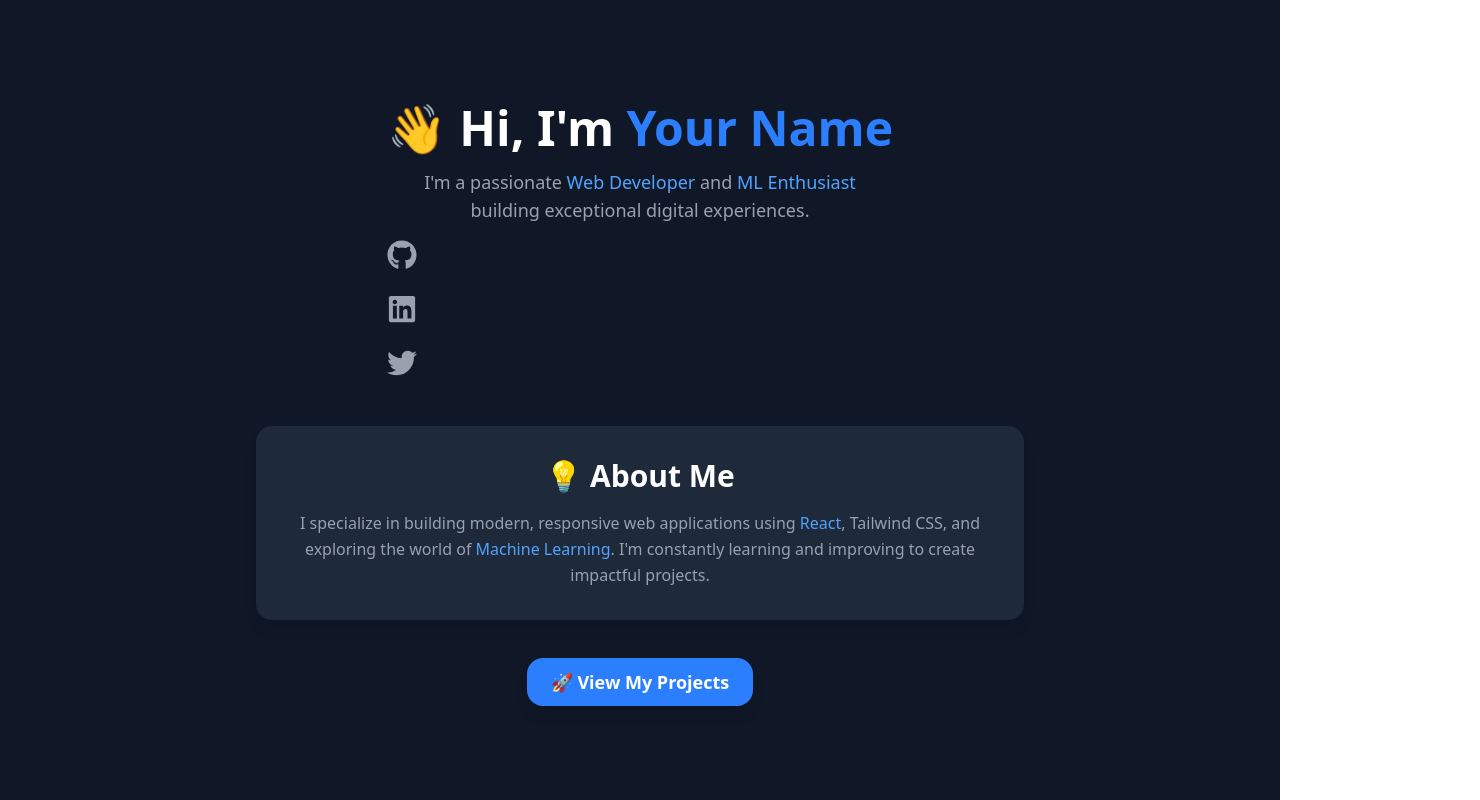
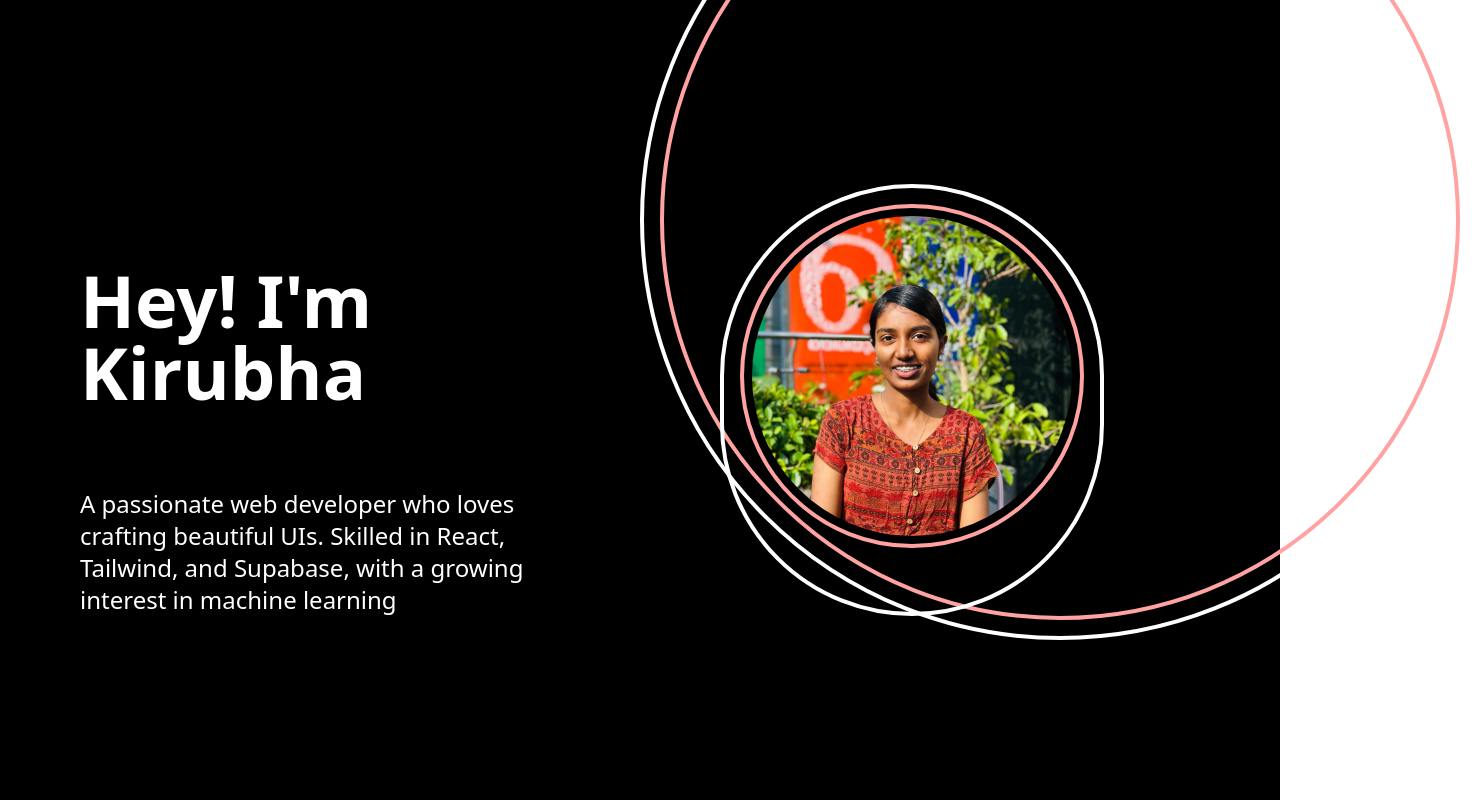
Before and after one commit to 3-stardust-7/Portfolio, a React (Vite) app: page / in a window 1280 px wide. Shown: the whole page, 1480 px wide, since content can reach past the window. Built offline with nearby package versions, Linux system fonts and the light colour scheme.

Commit message:
content in landing

```diff
--- a/src/output.css
+++ b/src/output.css
@@ -6,26 +6,38 @@
       "Segoe UI Emoji", "Segoe UI Symbol", "Noto Color Emoji";
     --font-mono: ui-monospace, SFMono-Regular, Menlo, Monaco, Consolas, "Liberation Mono",
       "Courier New", monospace;
+    --color-red-300: oklch(0.808 0.114 19.571);
+    --color-red-400: oklch(0.704 0.191 22.216);
     --color-red-500: oklch(0.637 0.237 25.331);
+    --color-red-700: oklch(0.505 0.213 27.518);
+    --color-red-800: oklch(0.444 0.177 26.899);
+    --color-red-900: oklch(0.396 0.141 25.723);
     --color-blue-400: oklch(0.707 0.165 254.624);
     --color-blue-500: oklch(0.623 0.214 259.815);
     --color-blue-600: oklch(0.546 0.245 262.881);
     --color-gray-400: oklch(0.707 0.022 261.325);
     --color-gray-800: oklch(0.278 0.033 256.848);
     --color-gray-900: oklch(0.21 0.034 264.665);
+    --color-black: #000;
     --color-white: #fff;
     --spacing: 0.25rem;
     --container-md: 28rem;
     --container-3xl: 48rem;
     --text-lg: 1.125rem;
     --text-lg--line-height: calc(1.75 / 1.125);
+    --text-2xl: 1.5rem;
+    --text-2xl--line-height: calc(2 / 1.5);
     --text-3xl: 1.875rem;
     --text-3xl--line-height: calc(2.25 / 1.875);
     --text-5xl: 3rem;
     --text-5xl--line-height: 1;
+    --text-7xl: 4.5rem;
+    --text-7xl--line-height: 1;
     --font-weight-bold: 700;
     --leading-relaxed: 1.625;
+    --radius-xl: 0.75rem;
     --radius-2xl: 1rem;
+    --ease-out: cubic-bezier(0, 0, 0.2, 1);
     --default-transition-duration: 150ms;
     --default-transition-timing-function: cubic-bezier(0.4, 0, 0.2, 1);
     --default-font-family: var(--font-sans);
@@ -193,8 +205,38 @@
   .sticky {
     position: sticky;
   }
+  .-top-50 {
+    top: calc(var(--spacing) * -50);
+  }
+  .top-5 {
+    top: calc(var(--spacing) * 5);
+  }
+  .top-10 {
+    top: calc(var(--spacing) * 10);
+  }
+  .top-50 {
+    top: calc(var(--spacing) * 50);
+  }
+  .-right-50 {
+    right: calc(var(--spacing) * -50);
+  }
+  .right-5 {
+    right: calc(var(--spacing) * 5);
+  }
+  .right-10 {
+    right: calc(var(--spacing) * 10);
+  }
+  .right-50 {
+    right: calc(var(--spacing) * 50);
+  }
   .isolate {
     isolation: isolate;
+  }
+  .z-0 {
+    z-index: 0;
+  }
+  .z-20 {
+    z-index: 20;
   }
   .\!container {
     width: 100% !important;
@@ -232,6 +274,9 @@
       max-width: 96rem;
     }
   }
+  .m-20 {
+    margin: calc(var(--spacing) * 20);
+  }
   .mx-auto {
     margin-inline: auto;
   }
@@ -243,6 +288,12 @@
   }
   .mt-12 {
     margin-top: calc(var(--spacing) * 12);
+  }
+  .mt-40 {
+    margin-top: calc(var(--spacing) * 40);
+  }
+  .mr-12 {
+    margin-right: calc(var(--spacing) * 12);
   }
   .mb-4 {
     margin-bottom: calc(var(--spacing) * 4);
@@ -280,8 +331,80 @@
   .table {
     display: table;
   }
+  .h-10 {
+    height: calc(var(--spacing) * 10);
+  }
+  .h-20 {
+    height: calc(var(--spacing) * 20);
+  }
+  .h-24 {
+    height: calc(var(--spacing) * 24);
+  }
+  .h-36 {
+    height: calc(var(--spacing) * 36);
+  }
+  .h-38 {
+    height: calc(var(--spacing) * 38);
+  }
+  .h-40 {
+    height: calc(var(--spacing) * 40);
+  }
+  .h-60 {
+    height: calc(var(--spacing) * 60);
+  }
+  .h-80 {
+    height: calc(var(--spacing) * 80);
+  }
+  .h-100 {
+    height: calc(var(--spacing) * 100);
+  }
+  .h-110 {
+    height: calc(var(--spacing) * 110);
+  }
+  .h-120 {
+    height: calc(var(--spacing) * 120);
+  }
+  .h-200 {
+    height: calc(var(--spacing) * 200);
+  }
+  .h-auto {
+    height: auto;
+  }
   .min-h-screen {
     min-height: 100vh;
+  }
+  .w-1 {
+    width: calc(var(--spacing) * 1);
+  }
+  .w-1\/2 {
+    width: calc(1/2 * 100%);
+  }
+  .w-20 {
+    width: calc(var(--spacing) * 20);
+  }
+  .w-24 {
+    width: calc(var(--spacing) * 24);
+  }
+  .w-40 {
+    width: calc(var(--spacing) * 40);
+  }
+  .w-60 {
+    width: calc(var(--spacing) * 60);
+  }
+  .w-80 {
+    width: calc(var(--spacing) * 80);
+  }
+  .w-100 {
+    width: calc(var(--spacing) * 100);
+  }
+  .w-120 {
+    width: calc(var(--spacing) * 120);
+  }
+  .w-140 {
+    width: calc(var(--spacing) * 140);
+  }
+  .w-200 {
+    width: calc(var(--spacing) * 200);
   }
   .max-w-3xl {
     max-width: var(--container-3xl);
@@ -307,6 +430,9 @@
   .flex-col {
     flex-direction: column;
   }
+  .flex-row {
+    flex-direction: row;
+  }
   .flex-wrap {
     flex-wrap: wrap;
   }
@@ -315,6 +441,9 @@
   }
   .justify-center {
     justify-content: center;
+  }
+  .gap-10 {
+    gap: calc(var(--spacing) * 10);
   }
   .space-y-4 {
     :where(& > :not(:last-child)) {
@@ -336,9 +465,51 @@
   .rounded-2xl {
     border-radius: var(--radius-2xl);
   }
+  .rounded-full {
+    border-radius: calc(infinity * 1px);
+  }
+  .rounded-xl {
+    border-radius: var(--radius-xl);
+  }
   .border {
     border-style: var(--tw-border-style);
     border-width: 1px;
+  }
+  .border-1 {
+    border-style: var(--tw-border-style);
+    border-width: 1px;
+  }
+  .border-2 {
+    border-style: var(--tw-border-style);
+    border-width: 2px;
+  }
+  .border-4 {
+    border-style: var(--tw-border-style);
+    border-width: 4px;
+  }
+  .border-blue-400 {
+    border-color: var(--color-blue-400);
+  }
+  .border-red-300 {
+    border-color: var(--color-red-300);
+  }
+  .border-red-400 {
+    border-color: var(--color-red-400);
+  }
+  .border-red-700 {
+    border-color: var(--color-red-700);
+  }
+  .border-red-800 {
+    border-color: var(--color-red-800);
+  }
+  .border-red-900 {
+    border-color: var(--color-red-900);
+  }
+  .border-white {
+    border-color: var(--color-white);
+  }
+  .bg-black {
+    background-color: var(--color-black);
   }
   .bg-blue-500 {
     background-color: var(--color-blue-500);
@@ -349,11 +520,50 @@
   .bg-gray-900 {
     background-color: var(--color-gray-900);
   }
+  .object-cover {
+    object-fit: cover;
+  }
+  .p-2 {
+    padding: calc(var(--spacing) * 2);
+  }
+  .p-4 {
+    padding: calc(var(--spacing) * 4);
+  }
+  .p-6 {
+    padding: calc(var(--spacing) * 6);
+  }
   .p-8 {
     padding: calc(var(--spacing) * 8);
   }
+  .p-10 {
+    padding: calc(var(--spacing) * 10);
+  }
+  .p-12 {
+    padding: calc(var(--spacing) * 12);
+  }
+  .p-14 {
+    padding: calc(var(--spacing) * 14);
+  }
+  .p-16 {
+    padding: calc(var(--spacing) * 16);
+  }
+  .p-18 {
+    padding: calc(var(--spacing) * 18);
+  }
+  .p-20 {
+    padding: calc(var(--spacing) * 20);
+  }
+  .p-164 {
+    padding: calc(var(--spacing) * 164);
+  }
+  .p-200 {
+    padding: calc(var(--spacing) * 200);
+  }
   .px-6 {
     padding-inline: calc(var(--spacing) * 6);
+  }
+  .px-20 {
+    padding-inline: calc(var(--spacing) * 20);
   }
   .py-3 {
     padding-block: calc(var(--spacing) * 3);
@@ -364,6 +574,10 @@
   .text-justify {
     text-align: justify;
   }
+  .text-2xl {
+    font-size: var(--text-2xl);
+    line-height: var(--tw-leading, var(--text-2xl--line-height));
+  }
   .text-3xl {
     font-size: var(--text-3xl);
     line-height: var(--tw-leading, var(--text-3xl--line-height));
@@ -371,6 +585,10 @@
   .text-5xl {
     font-size: var(--text-5xl);
     line-height: var(--tw-leading, var(--text-5xl--line-height));
+  }
+  .text-7xl {
+    font-size: var(--text-7xl);
+    line-height: var(--tw-leading, var(--text-7xl--line-height));
   }
   .text-lg {
     font-size: var(--text-lg);
@@ -428,6 +646,10 @@
     outline-style: var(--tw-outline-style);
     outline-width: 1px;
   }
+  .outline-2 {
+    outline-style: var(--tw-outline-style);
+    outline-width: 2px;
+  }
   .blur {
     --tw-blur: blur(8px);
     filter: var(--tw-blur,) var(--tw-brightness,) var(--tw-contrast,) var(--tw-grayscale,) var(--tw-hue-rotate,) var(--tw-invert,) var(--tw-saturate,) var(--tw-sepia,) var(--tw-drop-shadow,);
@@ -448,6 +670,10 @@
     transition-property: all;
     transition-timing-function: var(--tw-ease, var(--default-transition-timing-function));
     transition-duration: var(--tw-duration, var(--default-transition-duration));
+  }
+  .ease-out {
+    --tw-ease: var(--ease-out);
+    transition-timing-function: var(--ease-out);
   }
   .hover\:bg-blue-600 {
     &:hover {
@@ -648,3 +874,7 @@
   syntax: "*";
   inherits: false;
 }
+@property --tw-ease {
+  syntax: "*";
+  inherits: false;
+}
--- a/src/pages/Landing.jsx
+++ b/src/pages/Landing.jsx
@@ -1,11 +1,48 @@
 import React from "react";
-import { FaGithub, FaLinkedin, FaTwitter } from "react-icons/fa";
+//import { FaGithub, FaLinkedin, FaTwitter } from "react-icons/fa";
 
 const Landing = () => {
   return (
-    <div className="bg-gray-900 text-white min-h-screen flex flex-col justify-center items-center">
-      {/* Hero Section */}
-      <div className="text-center space-y-4">
+    <div
+      className="bg-black
+     text-white min-h-screen flex flex-col justify-center items-center"
+    >
+      <div className="flex flex-row">
+        {" "}
+        <div className="w-1/2">
+          <h1 className="mt-40 px-20  text-7xl font-bold animate-fade-in-up">
+            Hey! I'm Kirubha
+          </h1>
+          <p className="p-20 text-2xl">
+            A passionate web developer who loves crafting beautiful UIs. Skilled
+            in React, Tailwind, and Supabase, with a growing interest in machine
+            learning
+          </p>
+        </div>
+        <div className="border-4 z-20 border-white p-4 m-20 rounded-full">
+          <div className="border-4 border-red-300 p-2 rounded-full">
+            <img
+              src="/me!!.jpg" // Correct path for Vite (in public folder)
+              alt="Profile Pic"
+              className="w-80 h-80 object-cover rounded-full"
+            />
+          </div>
+        </div>
+      </div>
+      <div className="absolute z-0 -top-50 -right-50 border-4 border-white p-4 rounded-full">
+        <div className="border-4 border-red-300 p-6 rounded-full w-200 h-200"></div>
+      </div>
+    </div>
+  );
+};
+
+export default Landing;
+
+{
+  /* Hero Section */
+}
+{
+  /* <div className="text-center space-y-4">
         <h1 className="text-5xl font-bold animate-fade-in-up">
           👋 Hi, I'm <span className="text-blue-500">Your Name</span>
         </h1>
@@ -41,31 +78,5 @@ const Landing = () => {
             <FaTwitter size={30} />
           </a>
         </div>
-      </div>
-
-      {/* About Me Section */}
-      <div className="bg-gray-800 p-8 rounded-2xl shadow-lg max-w-3xl mx-auto mt-12 text-center animate-fade-in-up">
-        <h2 className="text-3xl font-bold mb-4">💡 About Me</h2>
-        <p className="text-gray-400 leading-relaxed">
-          I specialize in building modern, responsive web applications using
-          <span className="text-blue-400"> React</span>, Tailwind CSS, and
-          exploring the world of{" "}
-          <span className="text-blue-400">Machine Learning</span>. I'm
-          constantly learning and improving to create impactful projects.
-        </p>
-      </div>
-
-      {/* CTA Section */}
-      <div className="mt-12 animate-fade-in-up">
-        <a
-          href="#projects"
-          className="bg-blue-500 hover:bg-blue-600 text-white px-6 py-3 rounded-2xl text-lg font-bold shadow-lg transition-all"
-        >
-          🚀 View My Projects
-        </a>
-      </div>
-    </div>
-  );
-};
-
-export default Landing;
+      </div> */
+}
--- a/tailwind.config.js
+++ b/tailwind.config.js
@@ -1,11 +1,22 @@
 /** @type {import('tailwindcss').Config} */
-export default {
+module.exports = {
   content: [
-    "./index.html", // Your main HTML file
-    "./src/**/*.{js,ts,jsx,tsx}", // Your React or other component files
+    "./index.html", // Main HTML file
+    "./src/**/*.{js,ts,jsx,tsx}", // Your React or component files
   ],
   theme: {
-    extend: {},
+    extend: {
+      animation: {
+        "fade-in-up": "fadeInUp 0.5s ease-out", // Custom animation
+      },
+      keyframes: {
+        fadeInUp: {
+          "0%": { opacity: 0, transform: "translateY(20px)" },
+          "100%": { opacity: 1, transform: "translateY(0)" },
+        },
+      },
+    },
   },
   plugins: [],
+  mode: "jit", // Optional but speeds up builds
 };
```
